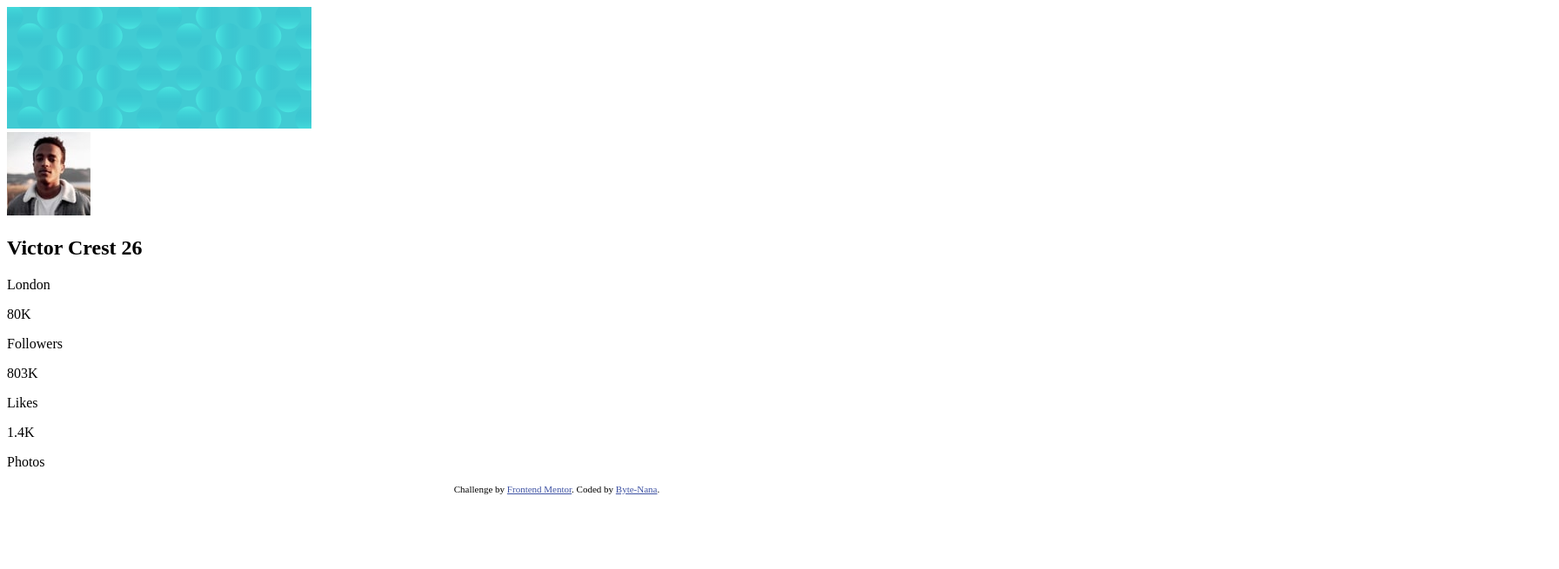
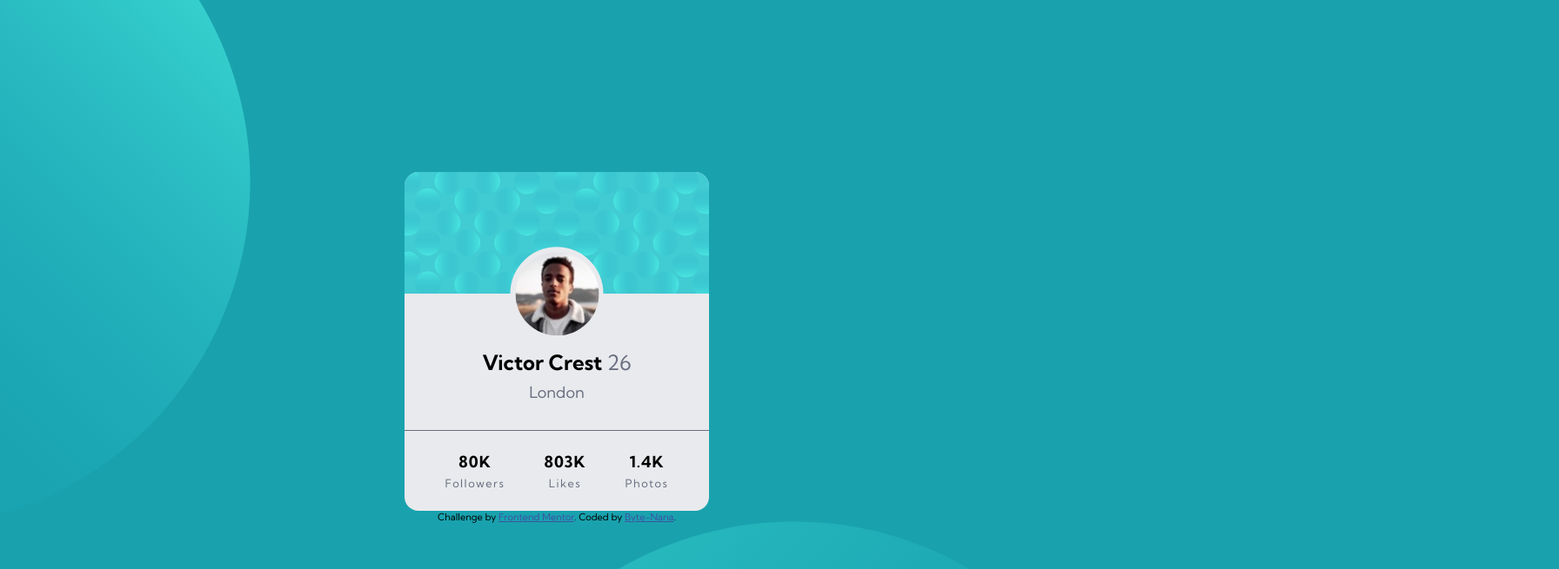
Before and after one commit to Byte-nana/front-end-practice, a plain HTML site: page profile-card-component-main/index.html in a window 1280 px wide. Shown: the top 655 px of the page at 87% size, 1792 px wide, since content can reach past the window. Drawn offline with Linux system fonts and the light colour scheme.

Commit message:
style:css

```diff
--- a/profile-card-component-main/css/style.css
+++ b/profile-card-component-main/css/style.css
@@ -1,3 +1,140 @@
+:root {
+  --color-bg: var(--blue-600);
+  --color-card-bg: var(--gray-100);
+  --color-text-primary: var(--navy-950);
+  --color-text-secondary: var(--gray-500);
+
+  --blue-600: hsl(185, 75%, 39%);
+  --navy-950: hsl(229, 23%, 23%);
+  --gray-100: hsl(225, 10%, 92%);
+  --gray-500: hsl(227, 10%, 46%);
+
+  /* font size */
+  --font-size: 18px;
+}
+
+* {
+  margin: 0;
+  padding: 0;
+  box-sizing: border-box;
+  font-family: 'Kumbh Sans', sans-serif;
+}
+
+body {
+  position: relative;
+  min-height: 100vh;
+  display: flex;
+  flex-direction: column;
+  justify-content: center;
+  align-items: center;
+  background-color: var(--color-bg);
+  font-size: var(--font-size);
+  text-align: center;
+}
+
+body::before,
+body::after {
+  content: '';
+  position: absolute;
+  width: 100%;
+  height: 100%;
+  pointer-events: none;
+  background-repeat: no-repeat;
+  background-size: contain;
+  z-index: -1;
+}
+
+body::before {
+  top: -24%;
+  left: -40%;
+  background-image: url('../images/bg-pattern-top.svg');
+}
+
+body::after {
+  top: 75%;
+  right: -40%;
+  background-image: url('../images/bg-pattern-bottom.svg');
+}
+
+.card {
+  width: 350px;
+  border-radius: 1rem;
+  background-color: var(--color-card-bg);
+  overflow: hidden;
+}
+
+.header__hero {
+  display: block;
+}
+
+.main {
+  position: relative;
+  width: 100%;
+  padding-top: 4rem;
+}
+
+.avatar-wrapper {
+  position: absolute;
+  display: flex;
+  justify-content: center;
+  align-items: center;
+  width: 107px;
+  height: 107px;
+  left: 50%;
+  transform: translate(-50%, -110%);
+  background-color: var(--color-card-bg);
+  border-radius: 50%;
+}
+
+.main__avatar {
+  border-radius: 50%;
+}
+
+.main__name {
+  font-size: 1.5rem;
+}
+
+.main__age {
+  color: var(--color-text-secondary);
+  font-weight: 400;
+}
+
+.main__location {
+  margin: 0.5rem 0 2rem;
+  color: var(--color-text-secondary);
+}
+
+.main::after {
+  content: '';
+  display: block;
+  width: 100%;
+  height: 1px;
+  background-color: var(--gray-500);
+}
+
+.footer {
+  display: flex;
+  justify-content: space-around;
+  padding: 1.5rem;
+  align-items: center;
+}
+
+.footer__texts {
+  display: flex;
+  flex-direction: column;
+  gap: 0.3rem;
+}
+
+.texts__number {
+  letter-spacing: 1px;
+  font-weight: 700;
+}
+
+.texts__category {
+  color: var(--color-text-secondary);
+  font-size: 0.8rem;
+  letter-spacing: 1.5px;
+}
 .attribution {
   font-size: 11px;
   text-align: center;
--- a/profile-card-component-main/index.html
+++ b/profile-card-component-main/index.html
@@ -10,34 +10,51 @@
       href="./images/favicon-32x32.png"
     />
     <title>Frontend Mentor | Profile card component</title>
+    <!-- Google Fonts -->
+    <link rel="preconnect" href="https://fonts.googleapis.com" />
+    <link rel="preconnect" href="https://fonts.gstatic.com" crossorigin />
+    <link
+      href="https://fonts.googleapis.com/css2?family=Kumbh+Sans:wght@100..900&display=swap"
+      rel="stylesheet"
+    />
+    <!-- CSS -->
     <link rel="stylesheet" href="./css/style.css" />
   </head>
   <body>
-    <section class="profile">
-      <header>
-        <img src="./images/bg-pattern-card.svg" alt="header background" />
+    <section class="card">
+      <header class="header">
+        <img
+          class="header__hero"
+          src="./images/bg-pattern-card.svg"
+          alt="header background"
+        />
       </header>
-      <main>
-        <img src="./images/image-victor.jpg" alt="avatar" />
-        <h1>
+      <main class="main">
+        <div class="avatar-wrapper">
+          <img
+            class="main__avatar"
+            src="./images/image-victor.jpg"
+            alt="avatar"
+          />
+        </div>
+        <h1 class="main__name">
           Victor Crest
-          <span>26</span>
+          <span class="main__age">26</span>
         </h1>
-        <p>London</p>
-        <article></article>
+        <p class="main__location">London</p>
       </main>
-      <footer>
-        <article>
-          <p>80K</p>
-          <p>Followers</p>
+      <footer class="footer">
+        <article class="footer__texts">
+          <p class="texts__number">80K</p>
+          <p class="texts__category">Followers</p>
         </article>
-        <article>
-          <p>803K</p>
-          <p>Likes</p>
+        <article class="footer__texts">
+          <p class="texts__number">803K</p>
+          <p class="texts__category">Likes</p>
         </article>
-        <article>
-          <p>1.4K</p>
-          <p>Photos</p>
+        <article class="footer__texts">
+          <p class="texts__number">1.4K</p>
+          <p class="texts__category">Photos</p>
         </article>
       </footer>
     </section>
```
